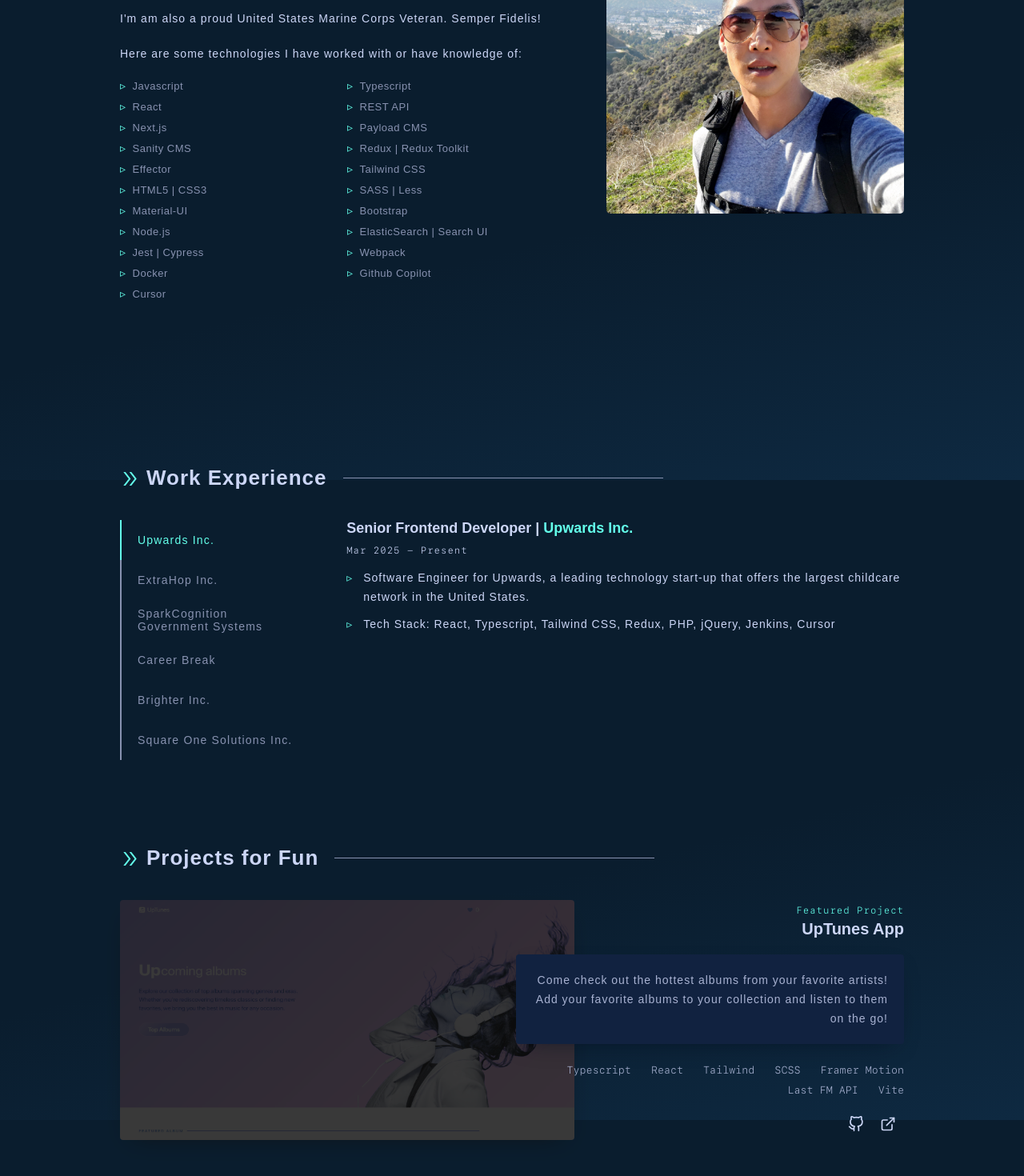
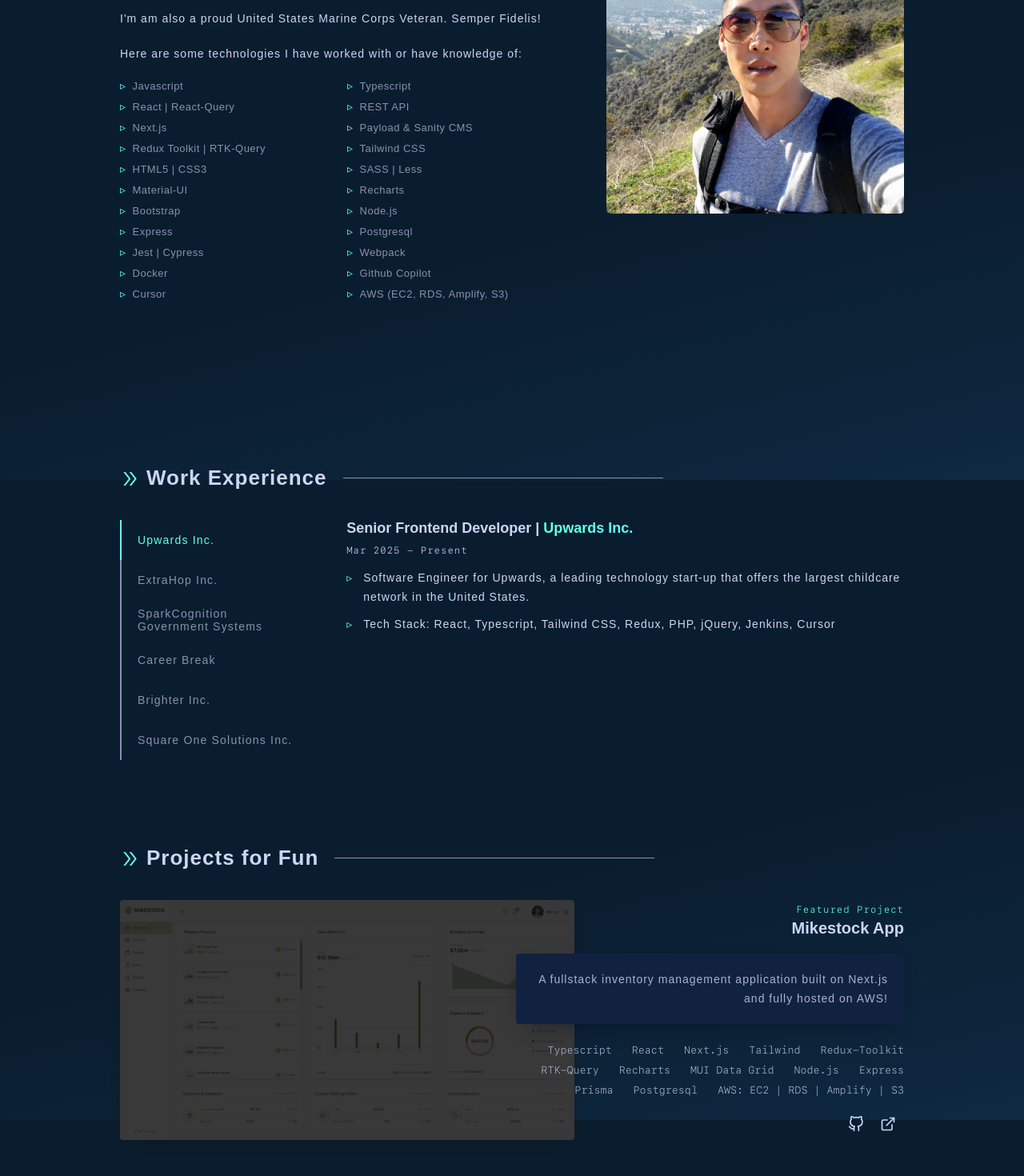
Before and after one commit to TPSReports80/portfolio, a React (Create React App) app: page / in a window 1280 px wide. Shown: the part 1000-2470 px from the top of the page at 80% size. Built offline with nearby package versions, Linux system fonts and the light colour scheme; a web font is replaced by a local one.

Commit message:
Updated projects and resume

```diff
--- a/src/components/About/index.js
+++ b/src/components/About/index.js
@@ -43,25 +43,26 @@
           <TechList>
             <TechItem>Javascript</TechItem>
             <TechItem>Typescript</TechItem>
-            <TechItem>React</TechItem>
+            <TechItem>React | React-Query</TechItem>
             <TechItem>REST API</TechItem>
             <TechItem>Next.js</TechItem>
-            <TechItem>Payload CMS</TechItem>
-            <TechItem>Sanity CMS</TechItem>
-            <TechItem>Redux | Redux Toolkit</TechItem>
-            <TechItem>Effector</TechItem>
+            <TechItem>Payload & Sanity CMS</TechItem>
+            <TechItem>Redux Toolkit | RTK-Query</TechItem>
             <TechItem>Tailwind CSS</TechItem>
             <TechItem>HTML5 | CSS3</TechItem>
             <TechItem>SASS | Less</TechItem>
             <TechItem>Material-UI</TechItem>
+            <TechItem>Recharts</TechItem>
             <TechItem>Bootstrap</TechItem>
             <TechItem>Node.js</TechItem>
-            <TechItem>ElasticSearch | Search UI</TechItem>
+            <TechItem>Express</TechItem>
+            <TechItem>Postgresql</TechItem>
             <TechItem>Jest | Cypress</TechItem>
             <TechItem>Webpack</TechItem>
             <TechItem>Docker</TechItem>
             <TechItem>Github Copilot</TechItem>
             <TechItem>Cursor</TechItem>
+            <TechItem>AWS (EC2, RDS, Amplify, S3)</TechItem>
           </TechList>
         </AboutLeft>
         <AboutRight>
--- a/src/components/Projects/index.js
+++ b/src/components/Projects/index.js
@@ -29,6 +29,59 @@
         Projects for Fun
       </ProjectHeader>
       <ProjectList>
+        <ProjectItem>
+          <ProjectContent className="project-content">
+            <div>
+              <ProjectOverline>Featured Project</ProjectOverline>
+              <ProjectTitle>Mikestock App</ProjectTitle>
+              <ProjectDesc>
+                <p>
+                  A fullstack inventory management application built on Next.js
+                  and fully hosted on AWS!
+                </p>
+              </ProjectDesc>
+              <ProjectTechList className="tech-list">
+                <ProjectTechItem>Typescript</ProjectTechItem>
+                <ProjectTechItem>React</ProjectTechItem>
+                <ProjectTechItem>Next.js</ProjectTechItem>
+                <ProjectTechItem>Tailwind</ProjectTechItem>
+                <ProjectTechItem>Redux-Toolkit</ProjectTechItem>
+                <ProjectTechItem>RTK-Query</ProjectTechItem>
+                <ProjectTechItem>Recharts</ProjectTechItem>
+                <ProjectTechItem>MUI Data Grid</ProjectTechItem>
+                <ProjectTechItem>Node.js</ProjectTechItem>
+                <ProjectTechItem>Express</ProjectTechItem>
+                <ProjectTechItem>Prisma</ProjectTechItem>
+                <ProjectTechItem>Postgresql</ProjectTechItem>
+                <ProjectTechItem>AWS: EC2 | RDS | Amplify | S3</ProjectTechItem>
+              </ProjectTechList>
+              <ProjectLinks className="project-links">
+                <ProjectLink
+                  target="_blank"
+                  to={{
+                    pathname: "//github.com/TPSReports80/mikestock",
+                  }}
+                >
+                  <FiGithub />
+                </ProjectLink>
+                <ProjectLink
+                  target="_blank"
+                  to={{ pathname: "//master.dc8plfvvwtd6j.amplifyapp.com" }}
+                >
+                  <FiExternalLink />
+                </ProjectLink>
+              </ProjectLinks>
+            </div>
+          </ProjectContent>
+          <ProjectImageContent className="project-image-content">
+            <ProjectImageLink
+              target="_blank"
+              to={{ pathname: "//master.dc8plfvvwtd6j.amplifyapp.com" }}
+            >
+              <ProjectImage src="/images/mikestock.png" />
+            </ProjectImageLink>
+          </ProjectImageContent>
+        </ProjectItem>
         <ProjectItem>
           <ProjectContent className="project-content">
             <div>
```
Also changed, not shown: public/images/mikestock.png (added), 1 other file (tests, documents, lock files or other folders).
